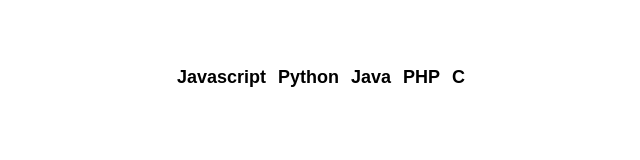
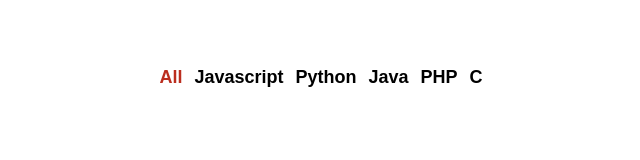
Before and after one commit to guidop91/react-github-battle, a React app: page / in a window 1280 px wide. Shown: the top 160 px of the page, without its empty margins (319-959 px from the left). Built offline with nearby package versions, Linux system fonts and the light colour scheme.

Commit message:
State in components

```diff
--- a/app/components/Popular.js
+++ b/app/components/Popular.js
@@ -1,13 +1,42 @@
 import React from 'react';
 
 export default class Popular extends React.Component {
+  constructor(props) {
+    super(props)
+    this.state = {
+      selectedLanguage: 'All'
+    }
+    this.updateLanguage = this.updateLanguage.bind(this)
+  }
+
+  updateLanguage(selectedLanguage) {
+    this.setState({
+      selectedLanguage
+    })
+  }
   render () {
-    const languages = ['Javascript', 'Python', 'Java', 'PHP', 'C'];
+    return (
+      <LanguagesNav
+        updateLanguage={this.updateLanguage}
+        selectedLanguage={this.state.selectedLanguage}
+      />
+    )
+  }
+}
+
+function LanguagesNav (props) {
+  const { updateLanguage, selectedLanguage } = props;
+  const languages = ['All', 'Javascript', 'Python', 'Java', 'PHP', 'C'];
+  const btnClass = (language) => selectedLanguage === language
+    ? 'btn-clear nav-link highlighted'
+    : 'btn-clear nav-link';
   return (
     <ul className='flex-center'>
       {languages.map((language) => (
         <li key={language}>
-            <button className='btn-clear nav-link'>
+          <button
+            className={btnClass(language)}
+            onClick={() => updateLanguage(language)}>
             {language}
           </button>
         </li>
@@ -15,4 +44,3 @@
     </ul>
   )
 }
-}
--- a/app/index.css
+++ b/app/index.css
@@ -39,3 +39,7 @@
   text-decoration: none;
   color: inherit;
 }
+
+.highlighted {
+  color: rgb(187, 46, 31)
+}
```
Lines whose indentation alone changed are shown as unchanged.
